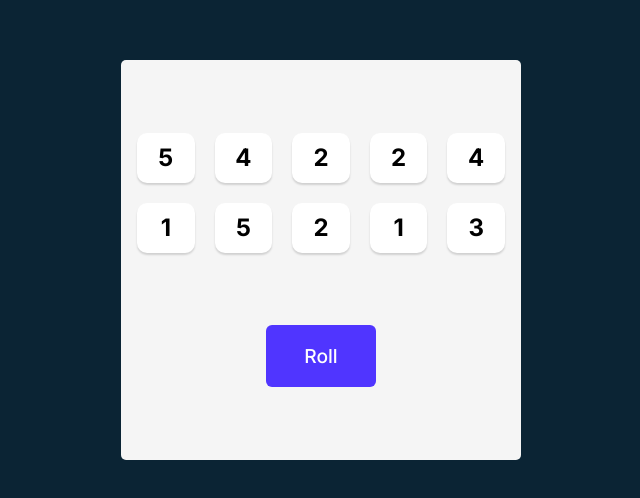
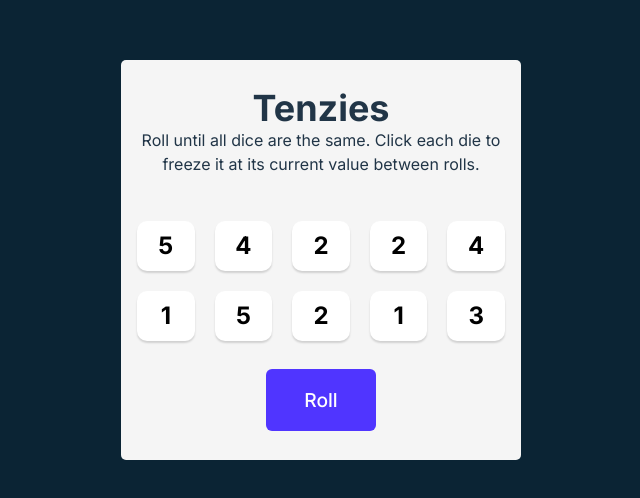
Before and after one commit to bmacmill/tenzied-ts-react, a React (Vite) app: page / in a window 1280 px wide. Shown: the part 140-638 px from the top of the page, without its empty margins (319-959 px from the left). Built offline with nearby package versions, Linux system fonts and the light colour scheme.

Commit message:
add header; add hold function for die
added simple text header component and added function to hold dice and only re roll others

```diff
--- a/src/App.css
+++ b/src/App.css
@@ -59,3 +59,16 @@
     padding: 1em 2em;
     text-align: center;
 }
+
+.Title {
+  font-size: 2.25rem;
+  margin: 0;
+  text-align: center;
+}
+
+
+.Instructions {
+  font-weight: 400;
+  margin-top: 0;
+  text-align: center;
+}
--- a/src/App.tsx
+++ b/src/App.tsx
@@ -1,6 +1,7 @@
 import React from "react"
 import './App.css'
 import Die from "./Die"
+import Header from "./Header"
 
 function App() {
 
@@ -10,7 +11,7 @@
 
 
   // generate full array of 10 dice
-  //added id adn is held property making die an object
+  //added id and is held property making die an object
  function generatePlayingDice(){
     return new Array(10)
           .fill(0)
@@ -23,12 +24,13 @@
           })
  }
 // hold dice
+//note the double returns that always trips me up
 function hold(id: string){
   console.log(id)
   setDiceArray(prevDice => {
     return prevDice.map(die => {
       return die.id === id ? {...die, isHeld: !die.isHeld} : die
-  })
+    })
 
   })
 }
@@ -53,12 +55,15 @@
 
 
 function handleClick(){
-  console.log(diceArray)
-  setDiceArray(prevState => prevState = generatePlayingDice())
+  setDiceArray(prevDice => prevDice.map((die)=>{
+    return die.isHeld ? die : {...die, num: Math.ceil(Math.random() * 6)}
+  }))
+// setDice(generateAllNewDice())
 }
 
   return (
       <main>
+        <Header />
         <div className="Die-container">
           {diceElements}
          </div>
--- /dev/null
+++ b/src/Header.tsx
@@ -0,0 +1,11 @@
+import React from "react"
+
+export default function Header(){
+    return (
+        <header>
+        <h1 className="Title">Tenzies</h1>
+            <p className="Instructions">Roll until all dice are the same.
+            Click each die to freeze it at its current value between rolls.</p>
+        </header>
+    )
+}
```
